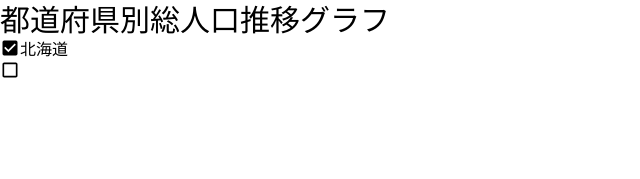
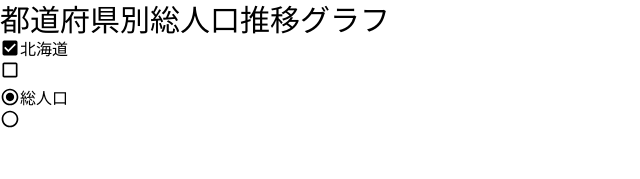
Before and after one commit to KeitaroYabu/population-transitive-graph-by-prefectures, a Next.js app: page / in a window 1280 px wide. Shown: the top 179 px of the page, without its empty margins (0-640 px from the left). Built offline with nearby package versions, Linux system fonts and the light colour scheme.

Commit message:
RadioButtonを作成

```diff
--- /dev/null
+++ b/src/app/components/presentational/RadioButton.tsx
@@ -0,0 +1,18 @@
+import { ComponentPropsWithoutRef } from "react";
+import { MdRadioButtonChecked, MdRadioButtonUnchecked } from "react-icons/md";
+
+type Props = ComponentPropsWithoutRef<"button"> & {
+  isChecked: boolean;
+};
+
+export const RadioButton = ({ isChecked, ...props }: Props) => {
+  return (
+    <button {...props}>
+      {isChecked ? (
+        <MdRadioButtonChecked size={20} />
+      ) : (
+        <MdRadioButtonUnchecked size={20} />
+      )}
+    </button>
+  );
+};
--- a/src/app/page.tsx
+++ b/src/app/page.tsx
@@ -1,4 +1,5 @@
 import { Checkbox } from "./components/presentational/Checkbox";
+import { RadioButton } from "./components/presentational/RadioButton";
 
 export default function Home() {
   return (
@@ -9,6 +10,11 @@ export default function Home() {
         北海道
       </div>
       <Checkbox isChecked={false} />
+      <div className="flex flex-row text-center">
+        <RadioButton isChecked />
+        総人口
+      </div>
+      <RadioButton isChecked={false} />
     </main>
   );
 }
```
Also changed, not shown: 1 other file (tests, documents, lock files or other folders).
